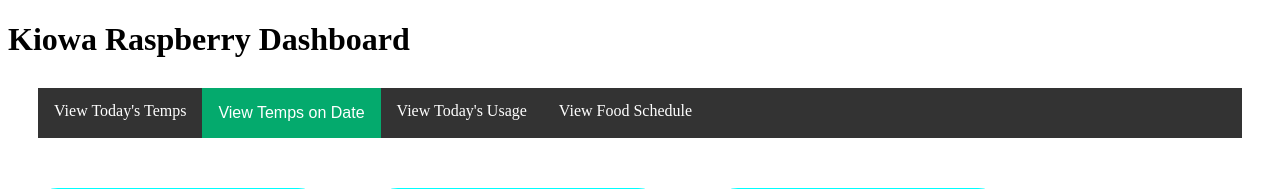
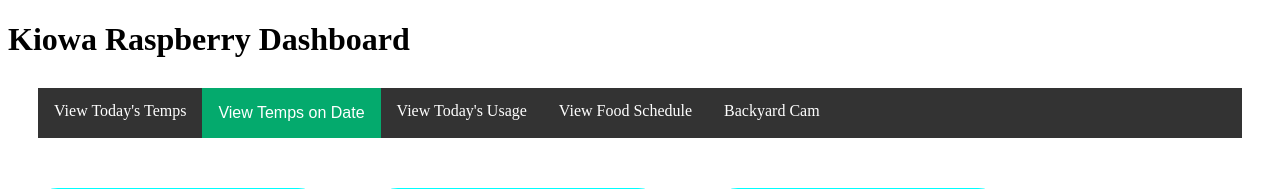
Before and after one commit to sailcali/kiowa-monitor-API, a Flask app: template app/templates/dashboard.html in a window 1280 px wide. Shown: the top 189 px of the page. Run offline with Flask 2, Linux system fonts and the light colour scheme; the template is opened without the code that fills it, so the values that code supplies are empty; parts of the project's set-up code (start-up, migrations or seed data) failed here and were passed over.

Commit message:
added link to backyard cam

```diff
--- a/app/templates/dashboard.html
+++ b/app/templates/dashboard.html
@@ -34,6 +34,7 @@
                 </div>
             </li> -->
             <li><a href='/food/schedule'>View Food Schedule</a></li>
+            <li><a href='http://192.168.86.38:8000'>Backyard Cam</a></li>
         </ul>
     </nav>
     <main>
```
